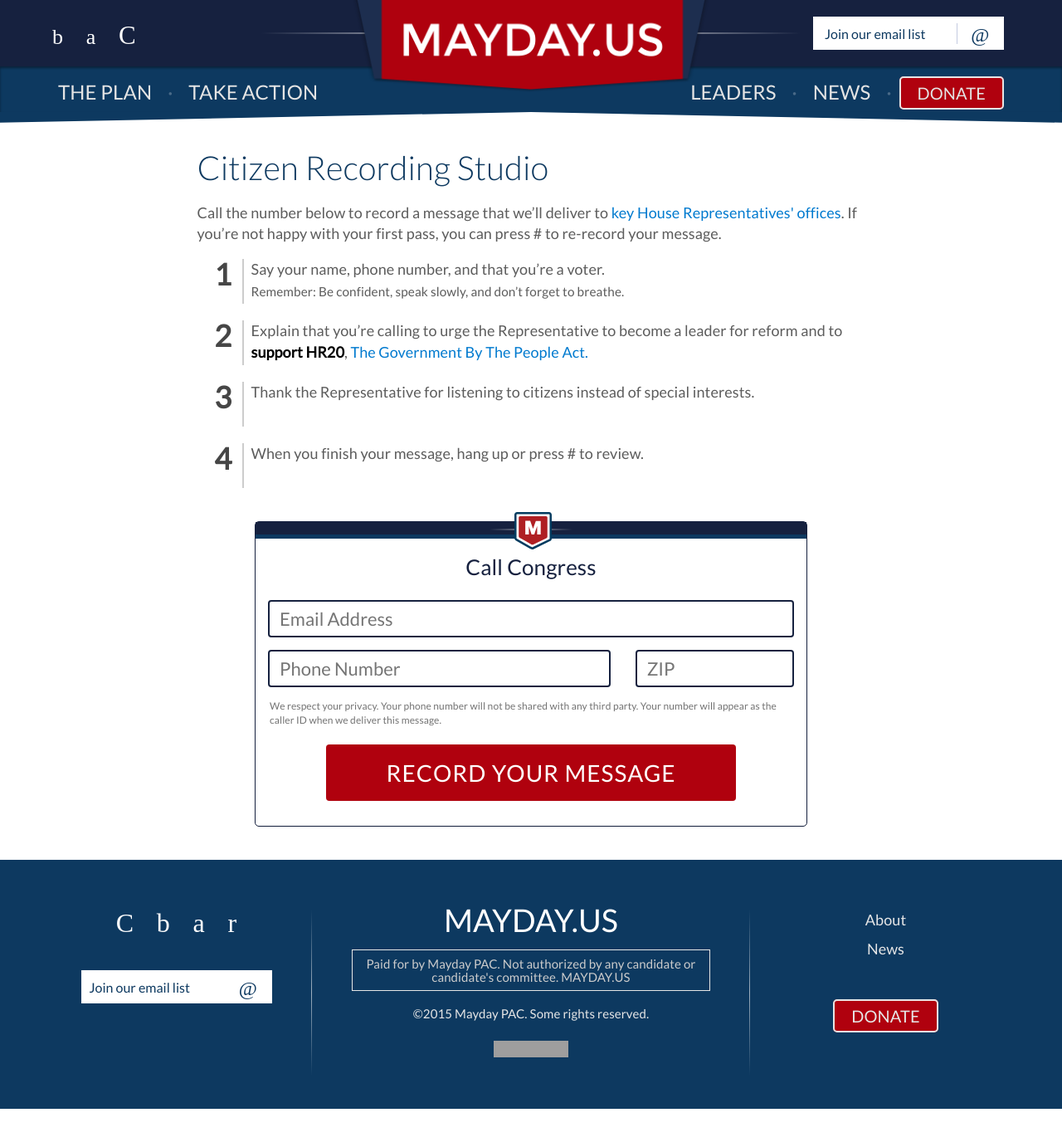
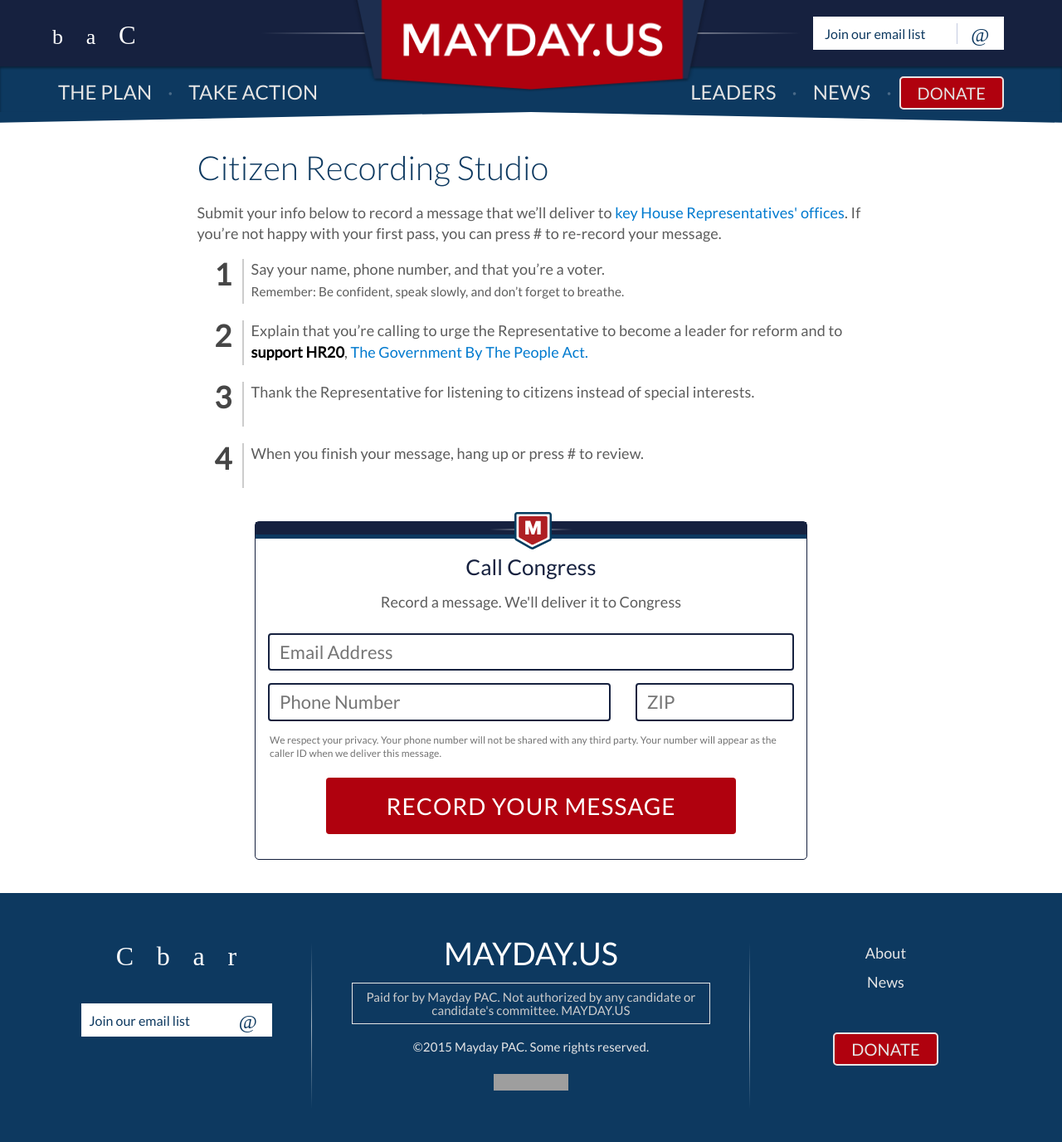
Before and after one commit to MayOneUS/mayday-2.0-frontend, a Jekyll site: the page built from campaigns/20150601_record.html, in a window 1280 px wide. Shown: the whole page at 83% size. Built offline with Jekyll 4.4.1, drawn with Linux system fonts in a browser that asks for light colours; nearby versions of some CDN libraries; some web fonts are replaced; before the commit the page ends 1336 px from its top, so only the background shows below that; grey boxes are pictures that could not be loaded.

Commit message:
RecordMessage: minor copy edits

```diff
--- a/campaigns/20150601_record.html
+++ b/campaigns/20150601_record.html
@@ -38,7 +38,7 @@
     <div class="col-xs-12">
       <h1>Citizen Recording Studio</h1>
 
-      Call the number below to record a message that we’ll deliver to <a href="#" class="tooltip-prompt" data-toggle="tooltip" data-placement="top" title="The message will only go to Representatives who are thinking about supporting reform--not necessarily your own Representative.">key House Representatives' offices</a>. If you’re not happy with your first pass, you can press # to re-record your message.
+      <p>Submit your info below to record a message that we’ll deliver to <a href="#" class="tooltip-prompt" data-toggle="tooltip" data-placement="top" title="The message will only go to Representatives who are thinking about supporting reform--not necessarily your own Representative.">key House Representatives' offices</a>. If you’re not happy with your first pass, you can press # to re-record your message.</p>
 
       <ol class="simple-list small-list">
         <li>
@@ -54,7 +54,7 @@
 
   <div class="row">
     <div class="col-md-10 action-wrap center-block incomplete">
-      {% include panels/panel_action_w_record_message.html hide_next=true intro_content='' %}
+      {% include panels/panel_action_w_record_message.html hide_next=true intro_content="Record a message. We'll deliver it to Congress" %}
     </div>
   </div>
 {% endcapture %}
```
